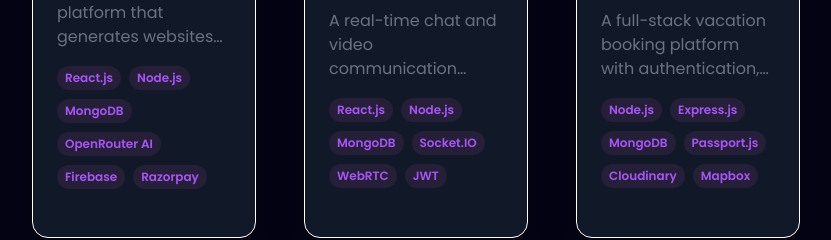
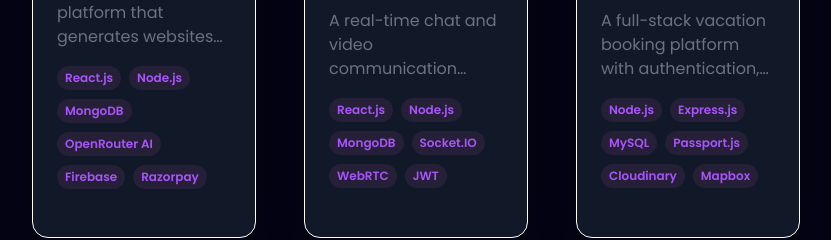
Before and after one commit to Shivampatil87/Shivam_Portfolio, a React (Vite) app: page / in a window 1280 px wide. Shown: the part 4960-5200 px from the top of the page, without its empty margins (224-1055 px from the left). Built offline with nearby package versions, Linux system fonts and the light colour scheme.

Commit message:
Update portfolio constants

```diff
--- a/src/constants.js
+++ b/src/constants.js
@@ -238,9 +238,9 @@
 description:
 "A full-stack vacation booking platform with authentication, property listings, reviews, booking workflows, and interactive maps.",
 image: cmLogo,
-tags: ["Node.js", "Express.js", "MongoDB", "Passport.js", "Cloudinary", "Mapbox"],
+tags: ["Node.js", "Express.js", "MySQL", "Passport.js", "Cloudinary", "Mapbox"],
 github: "https://github.com/Shivampatil87/WanderLust",
-webapp: "https://wanderlust-travel-listings.onrender.com/listings",
+webapp: "https://wandelustbyshivam.onrender.com/listings",
 },
 
 {
```
